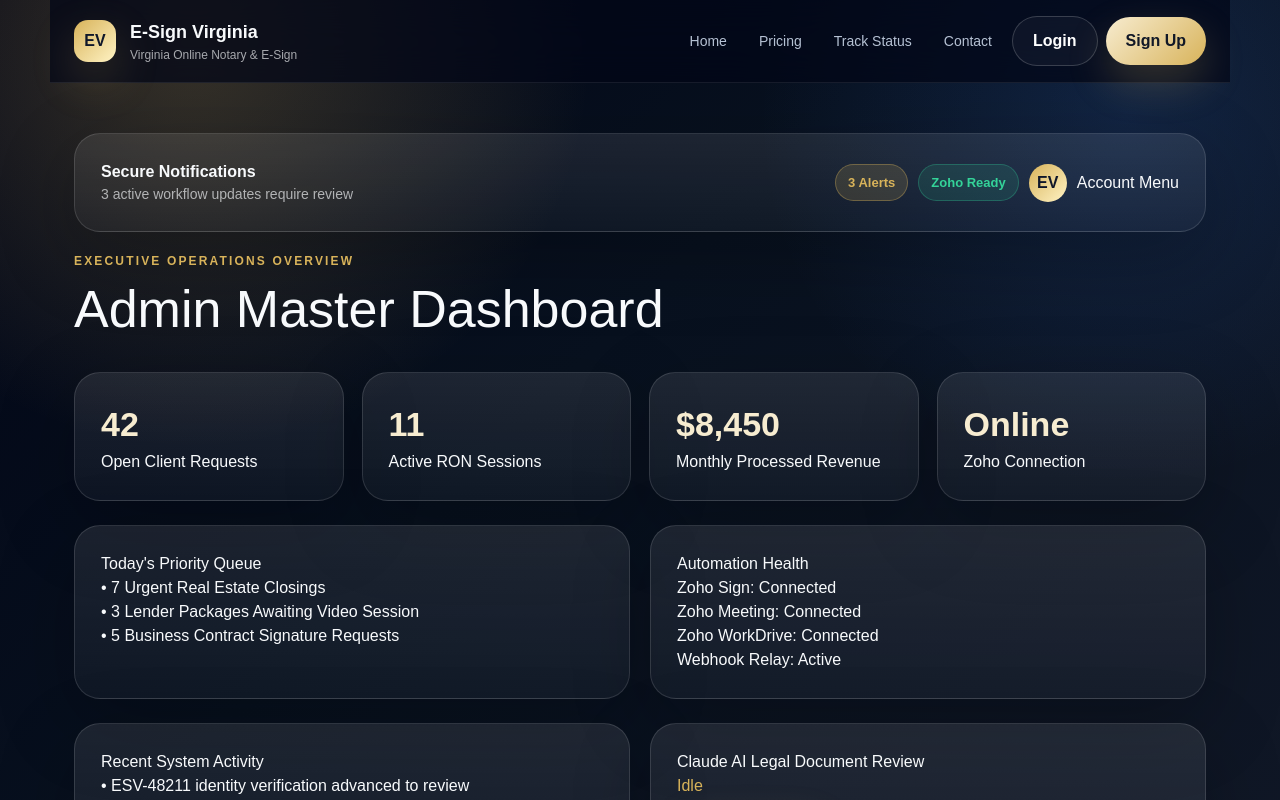
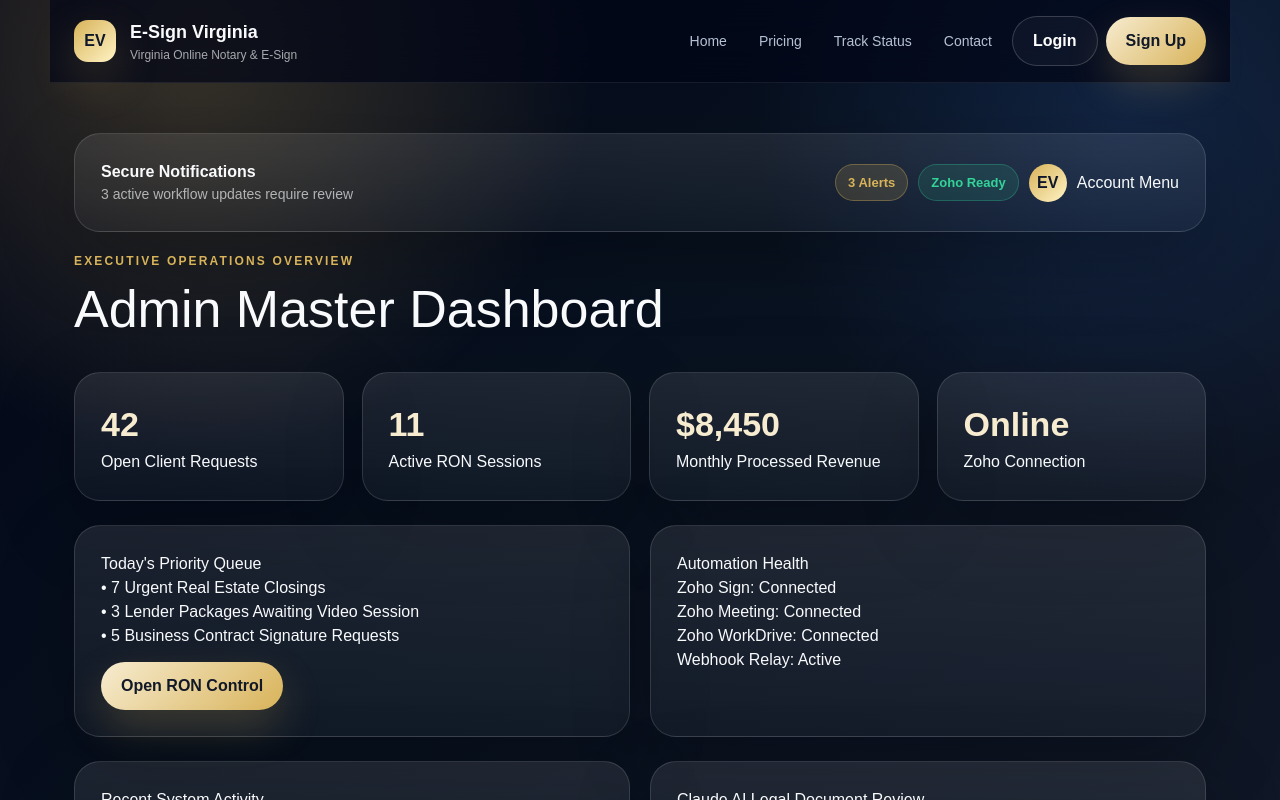
Before and after one commit to rawillia9801/esign, a Next.js app: page /admin in a window 1280 px wide. Shown: the top 800 px of the page. Built offline with nearby package versions, Linux system fonts and the light colour scheme.

Commit message:
Add admin quick access deeper into operations

```diff
--- a/app/admin/page.tsx
+++ b/app/admin/page.tsx
@@ -2,6 +2,7 @@ import Header from '../../components/Header'
 import ProfileBar from '../../components/ProfileBar'
 import ActivityFeed from '../../components/ActivityFeed'
 import ClaudeReviewPanel from '../../components/ClaudeReviewPanel'
+import Link from 'next/link'
 
 export default function AdminDashboard(){
  return (
@@ -25,6 +26,7 @@ export default function AdminDashboard(){
         <p>• 7 Urgent Real Estate Closings</p>
         <p>• 3 Lender Packages Awaiting Video Session</p>
         <p>• 5 Business Contract Signature Requests</p>
+        <Link href="/notary/ron-control" className="btn" style={{marginTop:'14px'}}>Open RON Control</Link>
       </div>
       <div className="card">
         <h3>Automation Health</h3>
```
